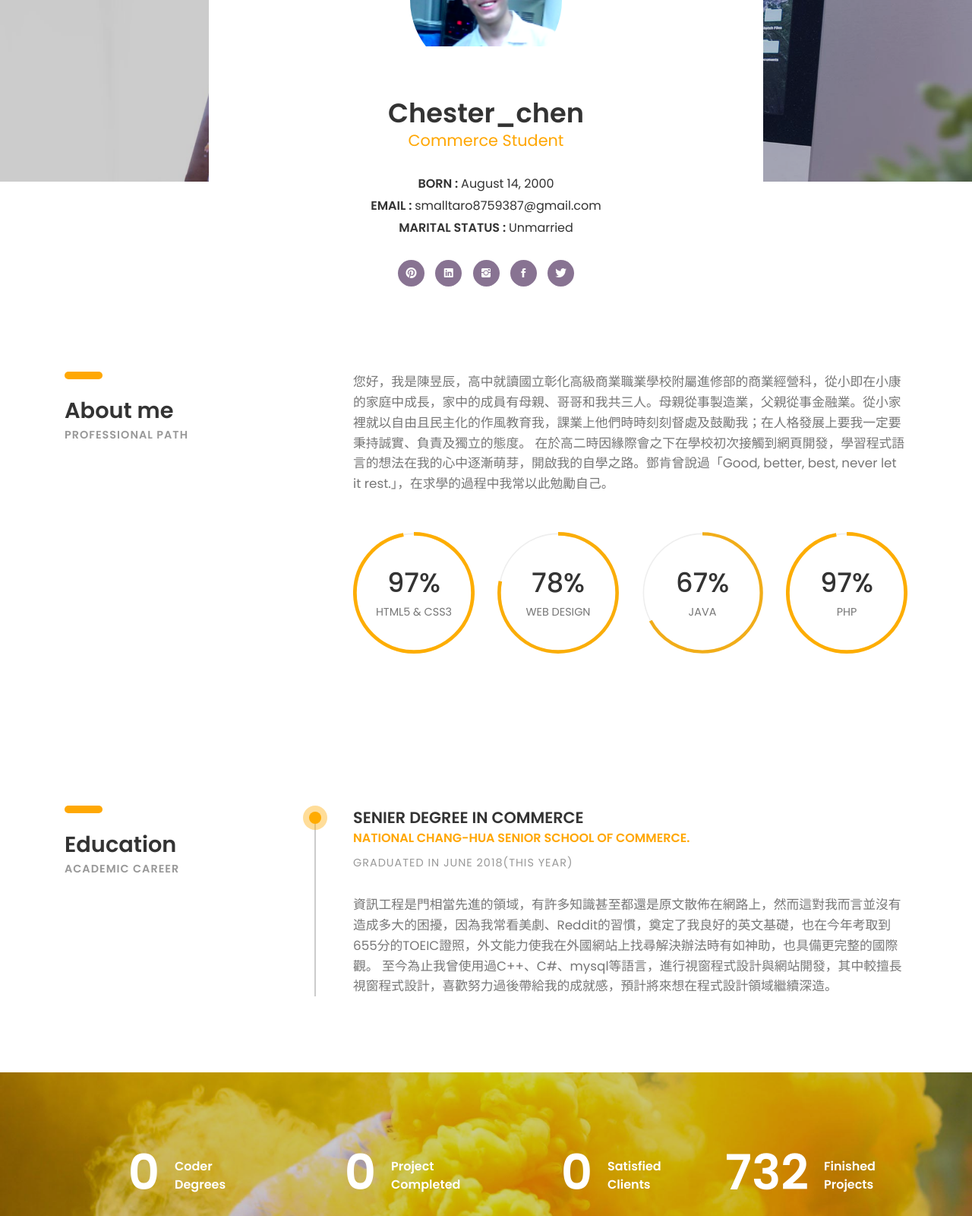
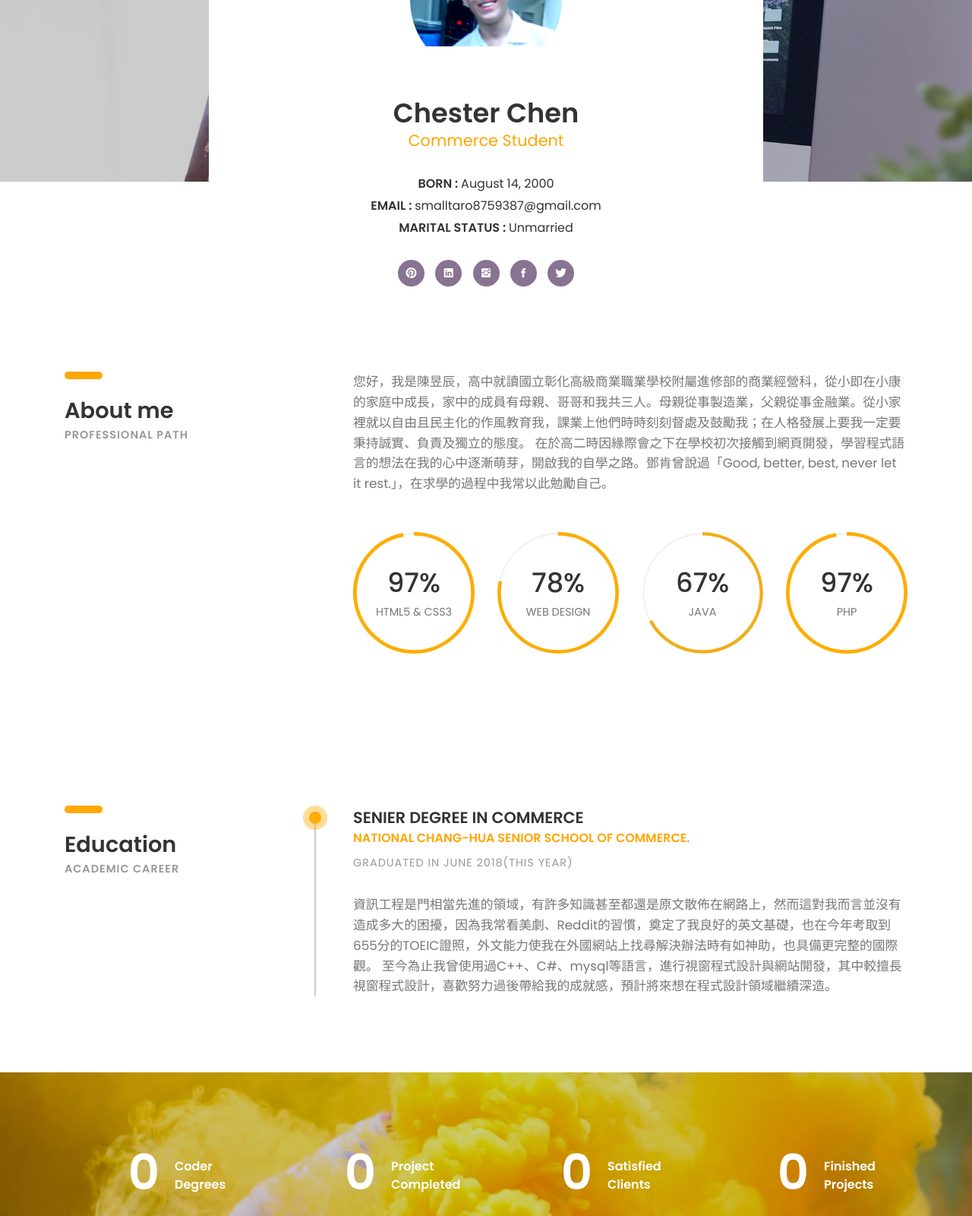
Before and after one commit to ChesterTW/ChesterTW.github.io, a plain HTML site: page index.html in a window 1280 px wide. Shown: the part 300-1900 px from the top of the page at 76% size. Drawn offline with Linux system fonts and the light colour scheme; files whose address does not match are found by name.

Commit message:
Template

```diff
--- a/index.html
+++ b/index.html
@@ -73,7 +73,7 @@
 				<div class="col-md-10 col-lg-8">
 					<div class="intro">
 						<div class="profile-img"><img src="images/myface.PNG" alt=""></div>
-						<h2><b>Chester_chen</b></h2>
+						<h2><b>Chester Chen</b></h2>
 						<h4 class="font-yellow">Commerce Student</h4>
 						<ul class="information margin-tb-30">
 							<li><b>BORN : </b>August 14, 2000</li>
@@ -203,7 +203,7 @@
 
 				<div class="col-sm-6 col-md-6 col-lg-3">
 					<div class="counter margin-b-30">
-						<h1 class="title"><b><span class="counter-value" data-duration="0" data-count="732">0</span></b></h1>
+						<h1 class="title"><b><span class="counter-value" data-duration="0" data-count="0">0</span></b></h1>
 						<h5 class="desc"><b>Finished Projects</b></h5>
 					</div><!-- margin-b-30 -->
 				</div><!-- col-md-3-->
```
